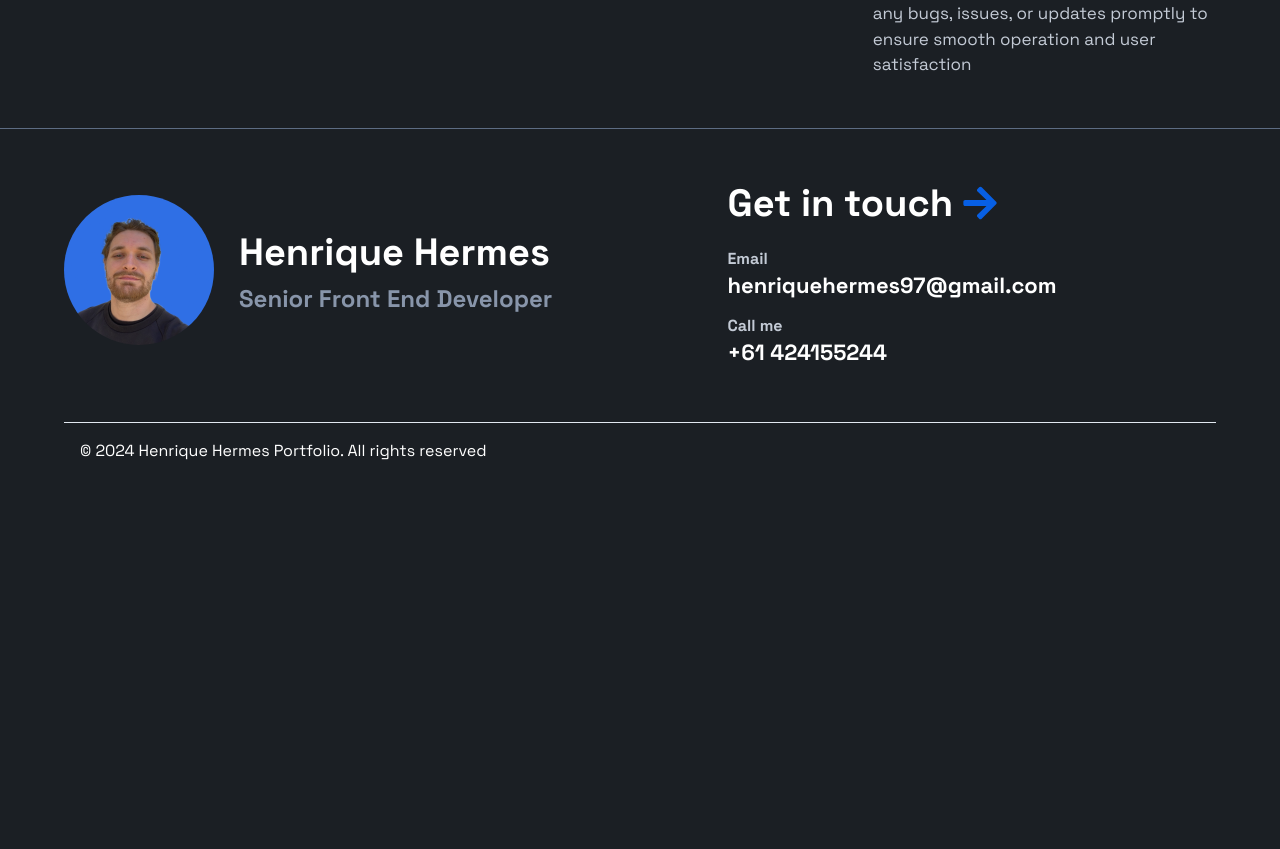
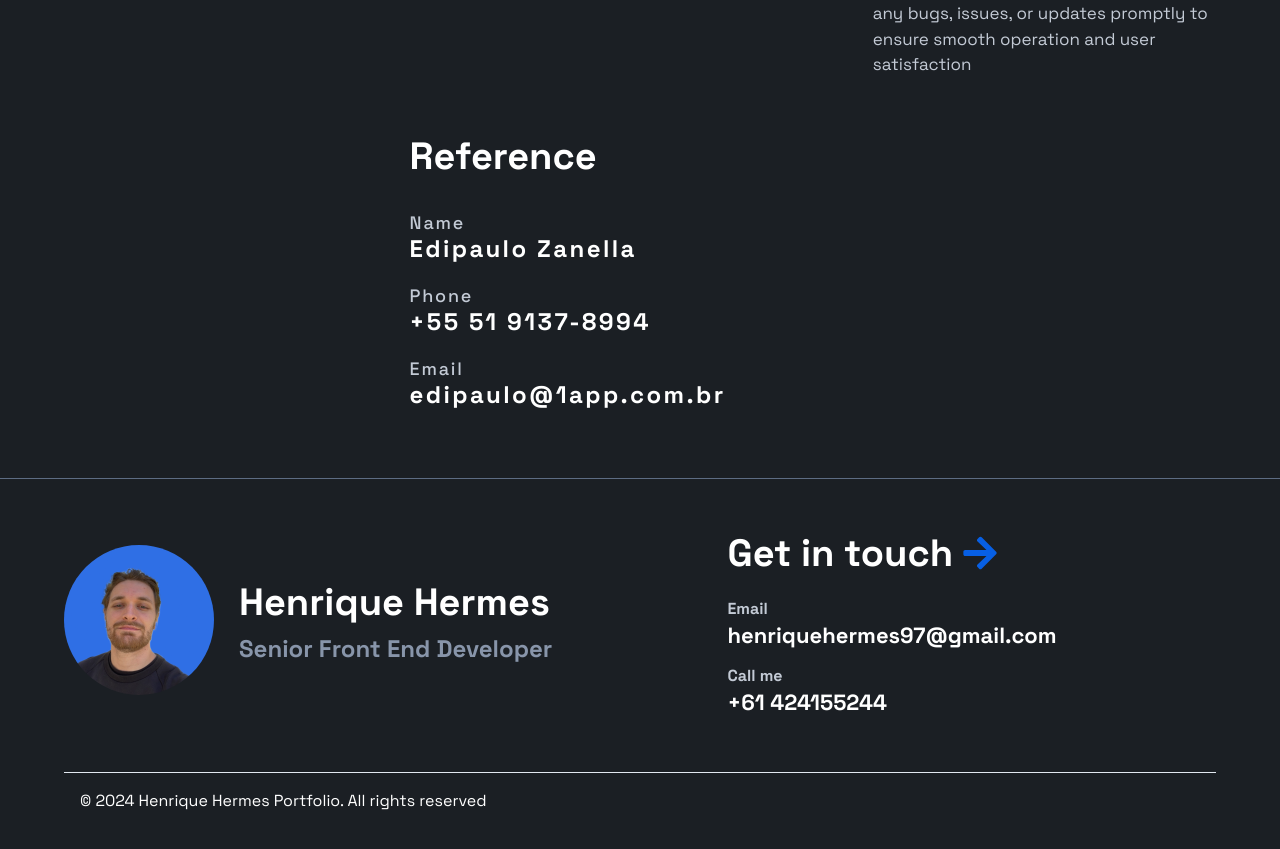
Before and after one commit to henriquehermes/portfolio, a Next.js app: page /jobs/1app in a window 1280 px wide. Shown: the part 1789-2638 px from the top of the page. Before the commit the page ends 2298 px from the top, so only its background shows below. Built offline with nearby package versions, Linux system fonts and the light colour scheme.

Commit message:
add reference

```diff
--- a/src/app/globals.css
+++ b/src/app/globals.css
@@ -18,8 +18,8 @@
 html,
 body {
   max-width: 100vw;
-    color: #c3cad5;
-      scroll-behavior: smooth;
+  color: #c3cad5;
+  scroll-behavior: smooth;
 }
 
 
--- a/src/app/jobs/1app/page.tsx
+++ b/src/app/jobs/1app/page.tsx
@@ -32,6 +32,12 @@ const pageData: PageData = {
 	logo: "/1app.png",
 	duration: "1 year",
 	client: "1App Developer",
+	reference: {
+		number: "+55 51 9137-8994 ",
+		name: "Edipaulo Zanella",
+		email: "edipaulo@1app.com.br",
+	},
+	photos: [],
 }
 
 const OneAPP = () => {
--- a/src/app/jobs/4all/page.tsx
+++ b/src/app/jobs/4all/page.tsx
@@ -23,6 +23,12 @@ const pageData: PageData = {
 	logo: "/4all-logo.png",
 	client: "DxCO and IRIS",
 	duration: "1.3 years",
+	reference: {
+		number: "+55 51 98402-6518",
+		name: "Rafael Toledo",
+		email: "rafael.toledo@4all.com",
+	},
+	photos: [],
 }
 
 const fourAll = () => {
--- a/src/app/jobs/darez/page.tsx
+++ b/src/app/jobs/darez/page.tsx
@@ -29,6 +29,12 @@ const pageData: PageData = {
 	logo: "/svg/dolado.svg",
 	client: "Dolado",
 	duration: "2.1 years",
+	reference: {
+		number: "+55 11 96284-1506",
+		name: "Bruno Oliveira",
+		email: "bruno@dolado.com.br",
+	},
+	photos: [],
 }
 
 const Darez = () => {
--- a/src/app/jobs/infrati/page.tsx
+++ b/src/app/jobs/infrati/page.tsx
@@ -27,6 +27,12 @@ const pageData: PageData = {
 	logo: "/infrati-logo.png",
 	client: "InfraTI",
 	duration: "7 months",
+	reference: {
+		number: "+55 51 99342-7995",
+		name: "Fernando Nachtigall",
+		email: "Fernando.nachtigall@infrati.com.br",
+	},
+	photos: [],
 }
 
 const InfraTI = () => {
--- a/src/app/jobs/wevolt/page.tsx
+++ b/src/app/jobs/wevolt/page.tsx
@@ -30,6 +30,12 @@ const pageData: PageData = {
 	logo: "/webp/wevolt-logo.webp",
 	duration: "1.3 years",
 	client: "Wevolt",
+	reference: {
+		number: "+61 862557901",
+		name: "Jagroop Gill",
+		email: "jagroop@wevolt.com.au",
+	},
+	photos: [],
 }
 
 const Wevolt = () => {
--- a/src/components/AboutMe/index.tsx
+++ b/src/components/AboutMe/index.tsx
@@ -31,7 +31,7 @@ const AboutMe = () => {
 							I’ve been developing Front End applications since 2018
 						</Text>
 						<Text
-							fontSize={{ base: "15px", md: "20px", lg: "22px" }}
+							fontSize={{ base: "15px", lg: "18px" }}
 							mt="10px"
 							color="#c3cad5"
 						>
@@ -66,7 +66,7 @@ const AboutMe = () => {
 							<br />5 Successful projects
 						</Text>
 						<Text
-							fontSize={{ base: "15px", md: "20px", lg: "22px" }}
+							fontSize={{ base: "15px", lg: "18px" }}
 							mt="10px"
 							color="#c3cad5"
 						>
--- a/src/components/CompanyPage/index.tsx
+++ b/src/components/CompanyPage/index.tsx
@@ -153,8 +153,10 @@ export default function CompanyPage({ pageData }: { pageData: PageData }) {
 					</Text>
 
 					<Text
-						as="a"
-						href={pageData.website}
+						cursor={"pointer"}
+						onClick={() => {
+							window.open(pageData.website, "_blank")
+						}}
 						mb="20px"
 						fontSize={{ base: "20px", md: "24px" }}
 						fontWeight={700}
@@ -218,6 +220,89 @@ export default function CompanyPage({ pageData }: { pageData: PageData }) {
 							</HStack>
 						))}
 					</SimpleGrid>
+
+					<Text
+						mt="50px"
+						mb="24px"
+						fontWeight={700}
+						fontSize={{ base: "26px", md: "38px" }}
+					>
+						Reference
+					</Text>
+
+					<Text
+						fontSize={{ base: "16px", md: "18px" }}
+						fontWeight={500}
+						letterSpacing={".1em"}
+						color="#c3cad5"
+					>
+						Name
+					</Text>
+
+					<Text
+						mb="20px"
+						fontSize={{ base: "20px", md: "24px" }}
+						fontWeight={700}
+						letterSpacing={".1em"}
+						lineHeight={"1.083em"}
+						color="#fff"
+					>
+						{pageData.reference.name}
+					</Text>
+
+					<Text
+						fontSize={{ base: "16px", md: "18px" }}
+						fontWeight={500}
+						letterSpacing={".1em"}
+						color="#c3cad5"
+					>
+						Phone
+					</Text>
+
+					<Text
+						cursor={"pointer"}
+						onClick={() => {
+							window.location.href = `tel:${pageData.reference.number}`
+						}}
+						mb="20px"
+						fontSize={{ base: "20px", md: "24px" }}
+						fontWeight={700}
+						letterSpacing={".1em"}
+						lineHeight={"1.083em"}
+						color="#fff"
+						_hover={{
+							textDecoration: "underline",
+						}}
+					>
+						{pageData.reference.number}
+					</Text>
+
+					<Text
+						fontSize={{ base: "16px", md: "18px" }}
+						fontWeight={500}
+						letterSpacing={".1em"}
+						color="#c3cad5"
+					>
+						Email
+					</Text>
+
+					<Text
+						cursor={"pointer"}
+						onClick={() => {
+							window.location.href = `mailto:${pageData.reference.email}`
+						}}
+						mb="20px"
+						fontSize={{ base: "20px", md: "24px" }}
+						fontWeight={700}
+						letterSpacing={".1em"}
+						lineHeight={"1.083em"}
+						color="#fff"
+						_hover={{
+							textDecoration: "underline",
+						}}
+					>
+						{pageData.reference.email}
+					</Text>
 				</Flex>
 			</Flex>
 		</Flex>
--- a/src/components/Portfolio/Items.tsx
+++ b/src/components/Portfolio/Items.tsx
@@ -90,7 +90,7 @@ export default function Carousel() {
 	]
 
 	return (
-		<Box height={"auto"} width={"full"}>
+		<Flex justify={"center"} align={"center"} height={"auto"} width={"full"}>
 			<Flex
 				mt="40px"
 				maxW={"5xl"}
@@ -107,6 +107,6 @@ export default function Carousel() {
 					/>
 				))}
 			</Flex>
-		</Box>
+		</Flex>
 	)
 }
--- a/src/interface/jobs.ts
+++ b/src/interface/jobs.ts
@@ -10,4 +10,10 @@ export interface PageData {
 	logo: string
 	duration: string
 	client: string
+	reference: {
+		number: string
+		name: string
+		email: string
+	}
+	photos: string[]
 }
```
